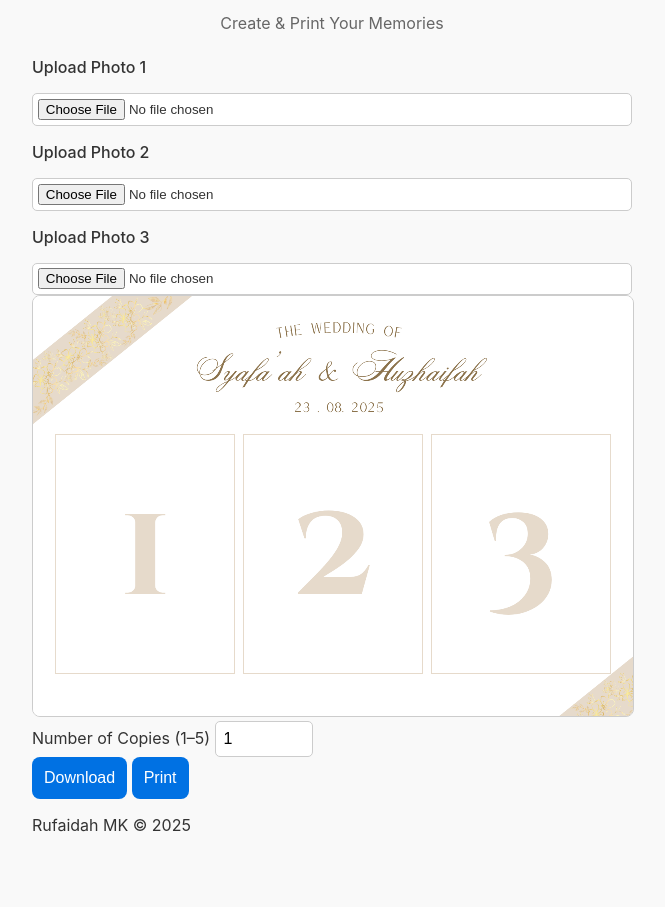
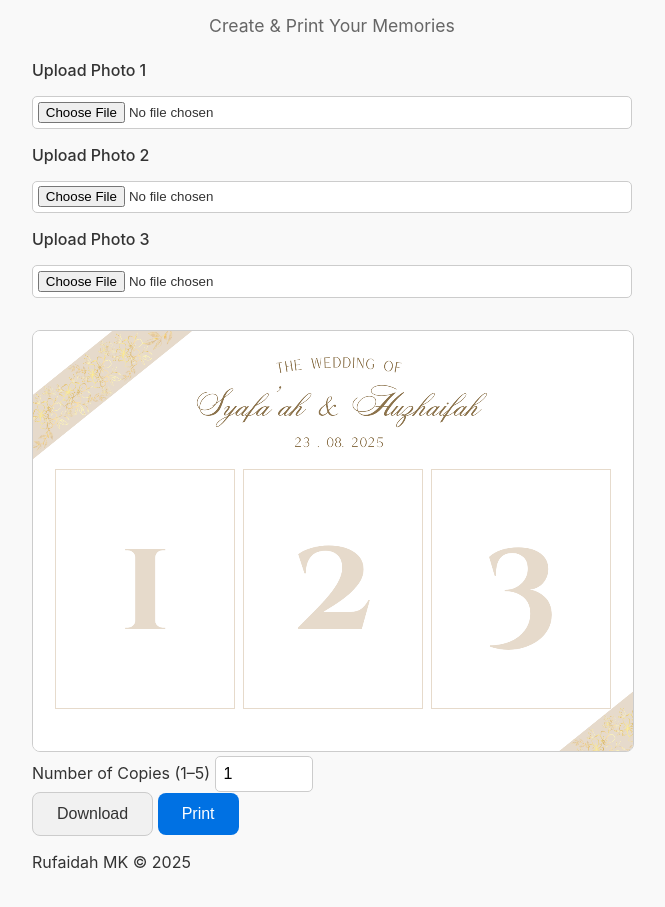
Before and after one commit to Ghufeyda/snapstrip, a plain HTML site: page index.html in a window 1280 px wide. Shown: the part 87-994 px from the top of the page, without its empty margins (308-973 px from the left). Before the commit the page ends 962 px from the top, so only its background shows below. Drawn offline with nearby package versions, Linux system fonts and the light colour scheme.

Commit message:
Update style.css

```diff
--- a/style.css
+++ b/style.css
@@ -62,20 +62,67 @@ input[type="number"] {
   border: 1px solid #ccc;
 }
 
+/* Button styles */
 button {
-  padding: 0.75rem;
+  padding: 0.75rem 1.5rem;
   font-size: 1rem;
   border: none;
   border-radius: 8px;
-  background-color: #0071e3;
+  background-color: #0071e3; /* Apple-style blue for Print */
   color: white;
   cursor: pointer;
-  transition: background-color 0.3s;
+  transition: background-color 0.3s, transform 0.2s ease;
 }
 
 button:hover {
-  background-color: #005bb5;
+  background-color: #005bb5; /* Darker blue on hover */
 }
+
+button:active {
+  transform: scale(0.98); /* Slight shrink on click for a smooth effect */
+}
+
+#downloadImage {
+  background-color: #f1f1f1; /* Soft light grayish blue for Download */
+  color: #333;
+  border: 1px solid #ccc;
+  transition: background-color 0.3s, color 0.3s;
+}
+
+#downloadImage:hover {
+  background-color: #e1e1e1;
+  color: #0071e3;
+}
+
+/* Loading bar styles */
+.loading-container {
+  margin-top: 2rem;
+  text-align: center;
+  display: none; /* Hidden by default */
+}
+
+.loading-bar {
+  width: 0%;
+  height: 8px;
+  background: linear-gradient(90deg, #0071e3, #00c6ff); /* Subtle blue gradient */
+  border-radius: 5px;
+  transition: width 0.6s ease-out; /* Smooth transition */
+}
+
+#loadingText {
+  font-size: 0.9rem;
+  color: #777;
+  margin-top: 0.5rem;
+}
+
+/* Subtitle */
+.subtitle {
+  text-align: center;
+  font-size: 1.1rem;
+  color: #666;
+  margin-bottom: 1.5rem;
+}
+
 
 .preview-container {
   margin-top: 2rem;
@@ -96,21 +143,10 @@ canvas {
   margin-top: 0.5rem;
 }
 
-.loading-container {
-  margin-top: 1rem;
-  text-align: center;
+.preview-section {
+  margin-top: 2rem;
 }
 
-.loading-bar {
-  width: 0%;
-  height: 8px;
-  background: linear-gradient(90deg, #0071e3, #00c6ff);
-  border-radius: 5px;
-  transition: width 0.4s ease;
+.upload-section {
+  margin-bottom: 2rem;
 }
-
-#loadingText {
-  font-size: 0.9rem;
-  color: #555;
-  margin-top: 0.5rem;
-}
```
